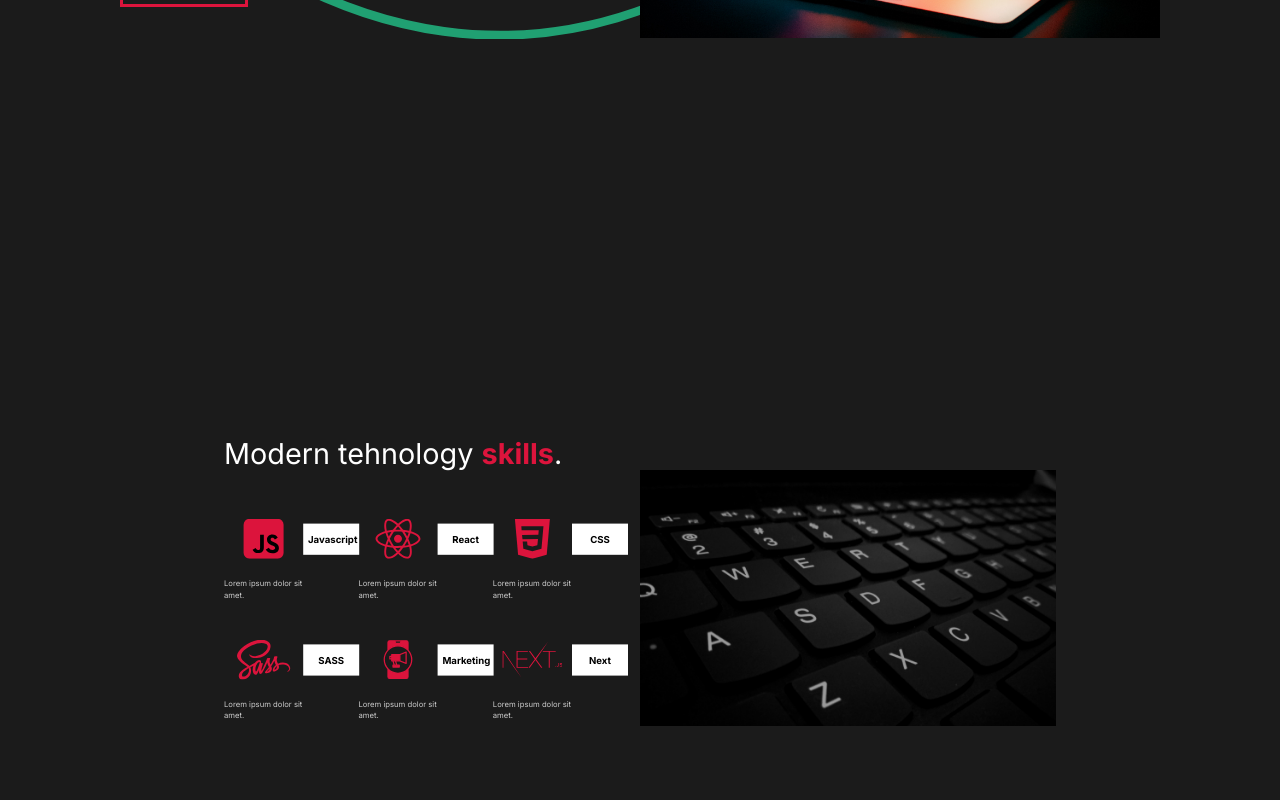
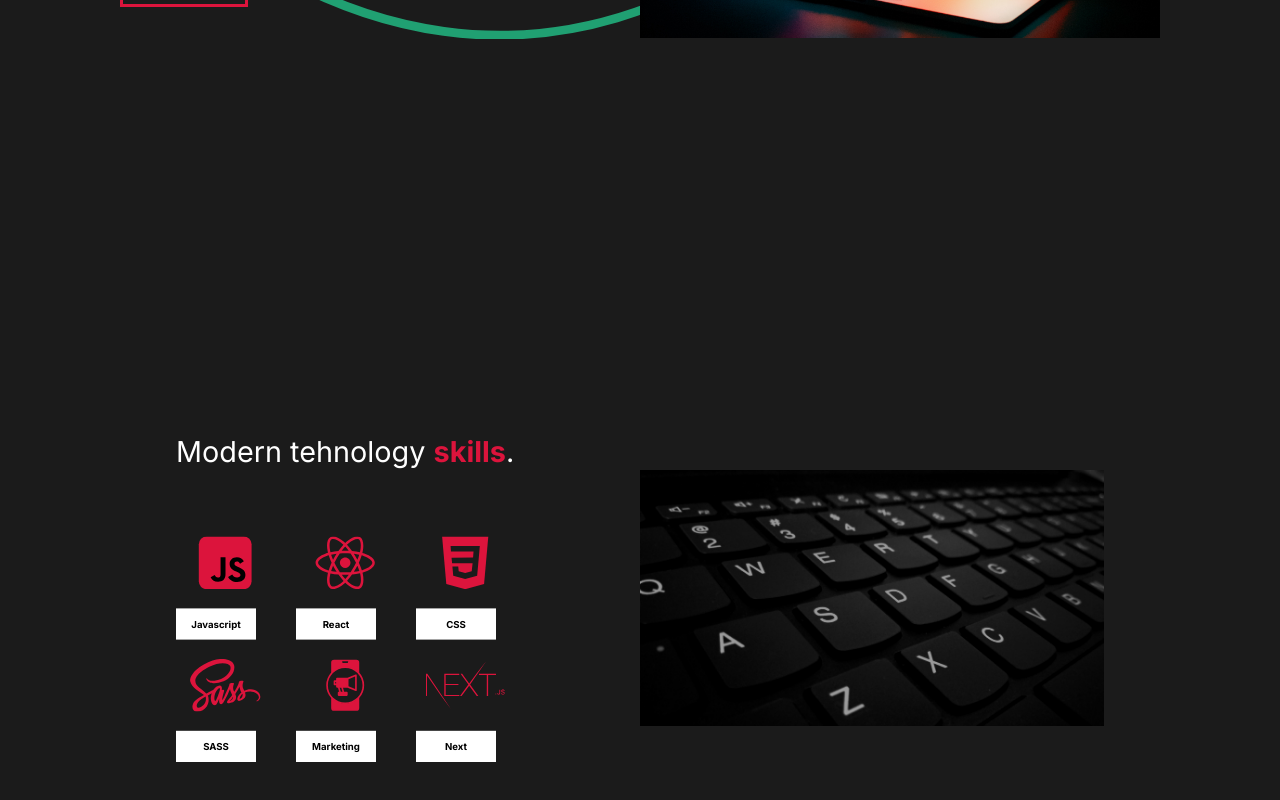
Before and after one commit to tatjama/my-react-portfolio, a React (Create React App) app: page / in a window 1280 px wide. Shown: the part 562-1362 px from the top of the page. Built offline with nearby package versions, Linux system fonts and the light colour scheme.

Commit message:
Update ServicesSection.js

```diff
--- a/src/components/ServicesSection.js
+++ b/src/components/ServicesSection.js
@@ -24,47 +24,44 @@ const ServicesSection = () => {
                     <Card>
                         <div className = "icon">
                             <img src = {js} alt = "digital-marketing-icon"/>
-                            <h3>Javascript</h3>
+
                         </div>
-                        <p>Lorem ipsum dolor sit amet.</p>
+                        <h3>Javascript</h3>
                     </Card>
                     <Card>
                         <div className = "icon">
                             <img alt = "teamwork-icon" src = {react}/>
-                            <h3>React</h3>
+
                         </div>
-                        <p>Lorem ipsum dolor sit amet.</p>
+                        <h3>React</h3>
                     </Card>
                     <Card>
                         <div className = "icon">
                             <img src = {css} alt = "digital-marketing-icon"/>
-                            <h3>CSS</h3>
+
                         </div>
-                        <p>Lorem ipsum dolor sit amet.</p>
+                        <h3>CSS</h3>
                     </Card>
                     <Card>
                         <div className = "icon">
                             <img src = {sass} alt = "money-icon"/>
-                            <h3>SASS</h3>
+
                         </div>
-
-                        <p>Lorem ipsum dolor sit amet.</p>
+                        <h3>SASS</h3>
                     </Card>
                     <Card>
                         <div className = "icon">
                             <img src = {dm} alt = "money-icon"/>
-                            <h3>Marketing</h3>
+
                         </div>
-
-                        <p>Lorem ipsum dolor sit amet.</p>
+                        <h3>Marketing</h3>
                     </Card>
                     <Card>
                         <div className = "icon">
                             <img src = {next} alt = "money-icon"/>
-                            <h3>Next</h3>
+
                         </div>
-
-                        <p>Lorem ipsum dolor sit amet.</p>
+                        <h3>Next</h3>
                     </Card>
 
                 </Cards>
@@ -77,6 +74,7 @@ const ServicesSection = () => {
     )
 }
 const Service = styled(About)`
+padding: 5rem 5rem;
 h2{
     padding-bottom: 5rem;
 }
@@ -94,39 +92,41 @@ const Cards  = styled.div `
     }
 `
 const Card = styled.div `
-    flex-basis: 14rem;
+    flex-basis: 16rem;
     .icon{
-        padding: 1rem 1rem;
+        padding: 2rem 1rem;
         display: flex;
         align-items: center;
     }
     h3{
         color: black;
         background-color: white;
-        margin-left: 1rem;
+        margin-right: 1rem;
         padding: 1rem;
-        min-width: 105px;
         text-align: center;
     }
-    @media screen and (max-width: 1300px){
+    @media screen and ( max-width: 1300px) {
+        width: 150px;
+        flex-basis: 12.5rem;
+        .icon{
+            width: 110px;
+            img{
+                width: 100px;
+                height: 66px;
+            }
+        }
         h3{
             font-size: 1rem;
             padding: 1rem 0.5rem;
+            width: 100px;
         }
         p{
             font-size: 0.8rem;
         }
-        .icon {
-            width: 150px;
-            height: 50px;
-            img{
-                width: 75px;
-                height: 50px;
-            }
-            h3{
-                min-width: 70px
-            }
-        }
+
+    }
+    @media screen and (max-width: 420px){
+        flex-basis: 10rem;
     }
 `
 
```
